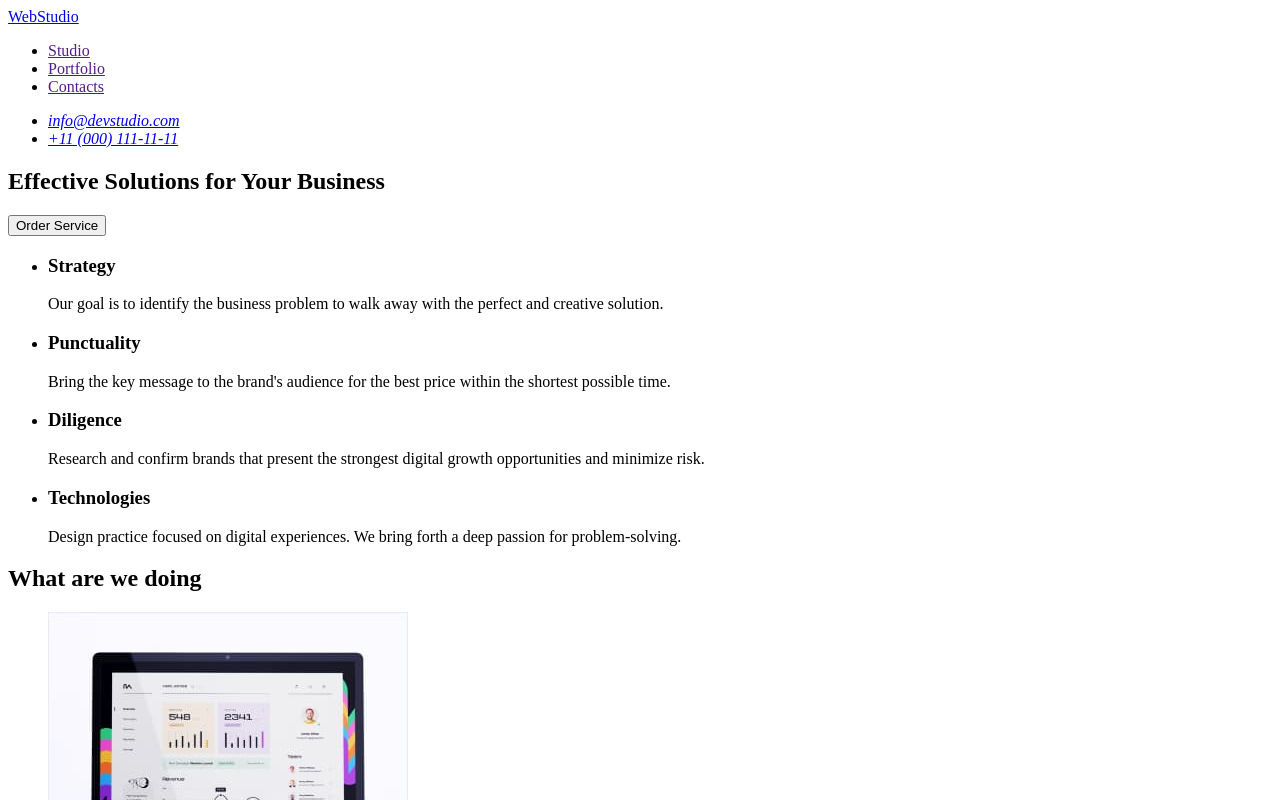
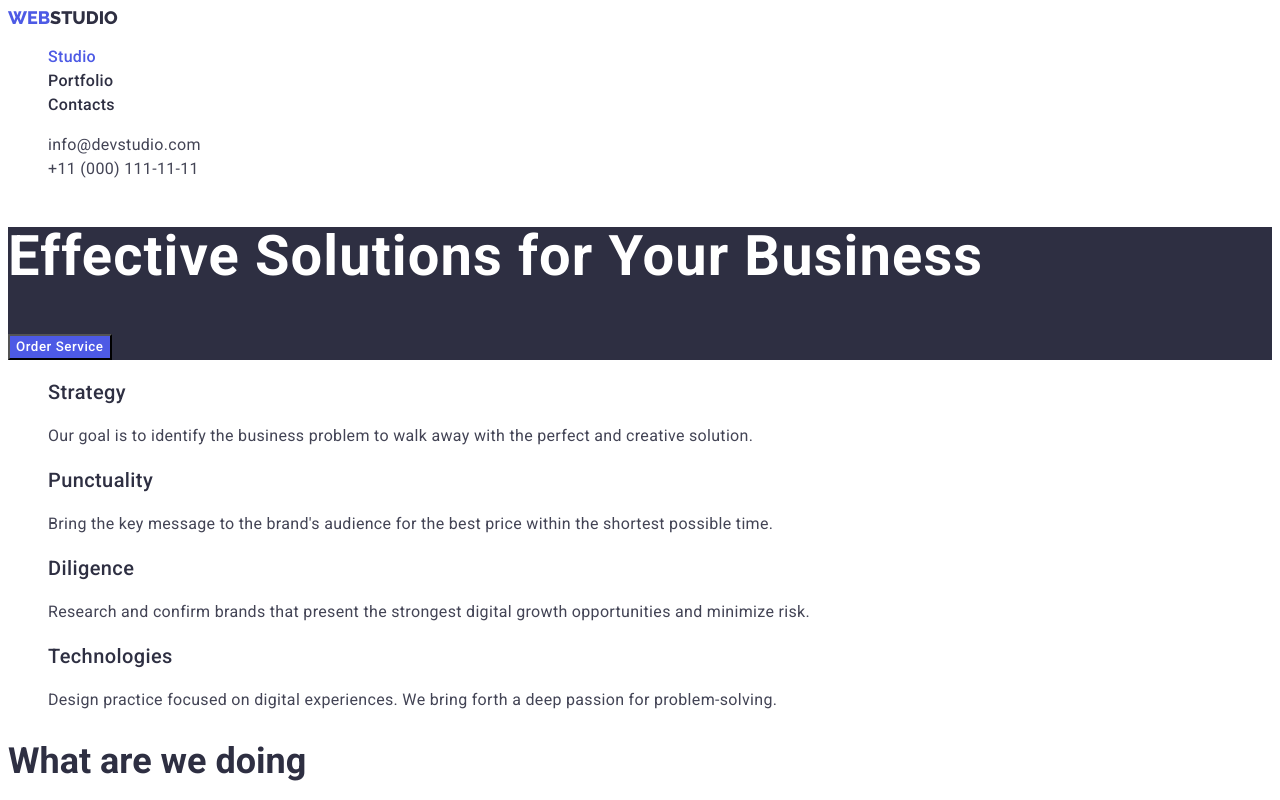
Before and after one commit to TataHubke/goit-markup-hw-02, a plain HTML site: page index.html in a window 1280 px wide. Shown: the top 800 px of the page. Drawn offline with Linux system fonts and the light colour scheme.

Commit message:
update index.html;portfolio;css

```diff
--- /dev/null
+++ b/css/styles.css
@@ -0,0 +1,136 @@
+:root {
+  --primary-color-text: #2e2f42;
+  --accent-color: #4d5ae5;
+  --accent-color-secondary: #f4f4fd;
+}
+body {
+  font-family: 'Roboto', sans-serif;
+  color: var(--primary-color-text);
+  font-size: 16px;
+}
+.list {
+  list-style: none;
+}
+.link {
+  text-decoration: none;
+}
+button {
+  font-family: inherit;
+  cursor: pointer;
+}
+.section-title {
+  font-weight: 700;
+  font-size: 36px;
+  line-height: 1.11;
+}
+
+/* --------Header-------- */
+.logo {
+  font-family: 'Raleway', sans-serif;
+  font-weight: 800;
+  font-size: 18px;
+  line-height: 1.16;
+  text-transform: uppercase;
+  color: var(--accent-color);
+}
+.logo-plus {
+  color: var(--primary-color-text);
+}
+
+.menu-link {
+  font-weight: 500;
+  line-height: 1.5;
+  letter-spacing: 0.02em;
+  color: var(--primary-color-text);
+}
+.menu-link:hover,
+.menu-link:focus {
+  color: var(--accent-color);
+}
+
+.mail-link,
+.phone-link {
+  font-weight: 400;
+  font-style: normal;
+  line-height: 1.5;
+  letter-spacing: 0.02em;
+  color: #434455;
+}
+.mail-link:hover,
+.mail-link:focus {
+  color: var(--accent-color);
+}
+.phone-link:hover,
+.phone-link:focus {
+  color: var(--accent-color);
+}
+.current {
+  color: var(--accent-color);
+}
+/* --------/Header-------- */
+
+/* ---------Hero-----------*/
+.hero {
+  background-color: var(--primary-color-text);
+}
+.hero-title {
+  font-weight: 700;
+  font-size: 56px;
+  line-height: 1.07;
+  letter-spacing: 0.02em;
+  color: #ffffff;
+}
+.modal-open-hero-button {
+  font-weight: 500;
+  line-height: 1.5;
+  letter-spacing: 0.04em;
+  color: #ffffff;
+  background-color: var(--accent-color);
+}
+.modal-open-hero-button:hover,
+.modal-open-hero-button:focus {
+  color: var(--accent-color);
+  background-color: var(--accent-color-secondary);
+}
+.hero-button {
+  font-weight: 500;
+  line-height: 1.5;
+  letter-spacing: 0.04em;
+  color: var(--accent-color);
+  background-color: var(--accent-color-secondary);
+}
+.hero-button:hover,
+.hero-button:focus {
+  color: var(--accent-color-secondary);
+  background-color: var(--accent-color);
+}
+/* --------/Hero---------- */
+
+/* --------SEction 1. 2. 3.------- */
+.title {
+  font-weight: 500;
+  font-size: 20px;
+  line-height: 1.2;
+  letter-spacing: 0.02em;
+  color: var(--primary-color-text);
+}
+.description {
+  line-height: 1.5;
+  letter-spacing: 0.02em;
+  color: #434455;
+}
+
+/* --------/SEction 1. 2. 3.------- */
+
+/* ---------Footer ----------*/
+.footer-style {
+  background-color: var(--primary-color-text);
+}
+.logo-plus-footer {
+  color: var(--accent-color-secondary);
+}
+.footer-desc {
+  color: var(--accent-color-secondary);
+}
+
+/* ---------/Footer ----------*/
--- a/index.html
+++ b/index.html
@@ -5,69 +5,101 @@
     <meta http-equiv="X-UA-Compatible" content="IE=edge" />
     <meta name="viewport" content="width=device-width, initial-scale=1.0" />
     <title>WEBSTUDIO</title>
+    <link rel="preconnect" href="https://fonts.googleapis.com" />
+    <link rel="preconnect" href="https://fonts.gstatic.com" crossorigin />
+    <link
+      href="https://fonts.googleapis.com/css2?family=Raleway:wght@800&family=Roboto:wght@400;500;700&display=swap"
+      rel="stylesheet"
+    />
+    <link rel="stylesheet" href="./css/styles.css" />
   </head>
+
   <body>
-    <header>
-      <nav>
-        <a href="./index.html">WebStudio</a>
+    <!-- Header -->
 
-        <ul>
-          <li><a href="">Studio</a></li>
-          <li><a href="">Portfolio</a></li>
-          <li><a href="">Contacts</a></li>
+    <header class="page-header">
+      <nav class="header-nav">
+        <a class="logo link" href="./index.html"
+          >Web<span class="logo-plus">Studio</span></a
+        >
+
+        <ul class="menu list">
+          <li class="menu-item">
+            <a class="menu-link link current" href="./index.html">Studio</a>
+          </li>
+          <li class="menu-item">
+            <a class="menu-link link" href="./portfolio.html">Portfolio</a>
+          </li>
+          <li class="menu-item">
+            <a class="menu-link link" href="">Contacts</a>
+          </li>
         </ul>
       </nav>
       <address>
-        <ul>
-          <li><a href="mailto:info@devstudio.com">info@devstudio.com</a></li>
-          <li><a href="tel:+110001111111">+11 (000) 111-11-11</a></li>
+        <ul class="menu-contact list">
+          <li>
+            <a class="mail-link link" href="mailto:info@devstudio.com"
+              >info@devstudio.com</a
+            >
+          </li>
+          <li>
+            <a class="phone-link link" href="tel:+110001111111"
+              >+11 (000) 111-11-11</a
+            >
+          </li>
         </ul>
       </address>
     </header>
 
     <main>
-      <section>
-        <h1>Effective Solutions for Your Business</h1>
-        <button type="button">Order Service</button>
+      <!-- Hero -->
+      <section class="hero">
+        <h1 class="hero-title">Effective Solutions for Your Business</h1>
+        <button class="modal-open-hero-button" type="button">
+          Order Service
+        </button>
       </section>
+
+      <!-- Section 1 -->
 
       <section>
         <h2 hidden>heading</h2>
-        <ul>
+        <ul class="list">
           <li>
-            <h3>Strategy</h3>
-            <p>
+            <h3 class="title">Strategy</h3>
+            <p class="description">
               Our goal is to identify the business problem to walk away with the
               perfect and creative solution.
             </p>
           </li>
           <li>
-            <h3>Punctuality</h3>
-            <p>
+            <h3 class="title">Punctuality</h3>
+            <p class="description">
               Bring the key message to the brand's audience for the best price
               within the shortest possible time.
             </p>
           </li>
           <li>
-            <h3>Diligence</h3>
-            <p>
+            <h3 class="title">Diligence</h3>
+            <p class="description">
               Research and confirm brands that present the strongest digital
               growth opportunities and minimize risk.
             </p>
           </li>
           <li>
-            <h3>Technologies</h3>
-            <p>
+            <h3 class="title">Technologies</h3>
+            <p class="description">
               Design practice focused on digital experiences. We bring forth a
               deep passion for problem-solving.
             </p>
           </li>
         </ul>
       </section>
+      <!-- Seection 2 -->
 
       <section>
-        <h2>What are we doing</h2>
-        <ul>
+        <h2 class="section-title">What are we doing</h2>
+        <ul class="list">
           <li>
             <img
               src="./images/our-work/com.jpg"
@@ -94,10 +126,11 @@
           </li>
         </ul>
       </section>
+      <!-- Section 3 -->
 
       <section>
-        <h2>Our Team</h2>
-        <ul>
+        <h2 class="section-title">Our Team</h2>
+        <ul class="list">
           <li>
             <img
               src="./images/our-team/mark-guerrero.jpg"
@@ -105,8 +138,8 @@
               width="264"
               height="260"
             />
-            <h3>Mark Guerrero</h3>
-            <p>Product Designer</p>
+            <h3 class="title">Mark Guerrero</h3>
+            <p class="description">Product Designer</p>
           </li>
           <li>
             <img
@@ -115,8 +148,8 @@
               width="264"
               height="260"
             />
-            <h3>Tom Ford</h3>
-            <p>Frontend Developer</p>
+            <h3 class="title">Tom Ford</h3>
+            <p class="description">Frontend Developer</p>
           </li>
           <li>
             <img
@@ -125,8 +158,8 @@
               width="264"
               height="260"
             />
-            <h3>Camila Garcia</h3>
-            <p>Marketing</p>
+            <h3 class="title">Camila Garcia</h3>
+            <p class="description">Marketing</p>
           </li>
           <li>
             <img
@@ -136,16 +169,19 @@
               height="260"
             />
 
-            <h3>Daniel Wilson</h3>
-            <p>UI Designer</p>
+            <h3 class="title">Daniel Wilson</h3>
+            <p class="description">UI Designer</p>
           </li>
         </ul>
       </section>
     </main>
+    <!-- Footer -->
 
-    <footer>
-      <a href="./index.html">WebStudio</a>
-      <p>
+    <footer class="footer-style">
+      <a class="logo link" href="./index.html"
+        >Web<span class="logo-plus-footer">Studio</span></a
+      >
+      <p class="description footer-desc">
         Increase the flow of customers and sales for your business with digital
         marketing & growth solutions.
       </p>
```
Also changed, not shown: portfolio.html (added, +188 -0 lines), images/cards/card1.jpg (added), images/cards/card2.jpg (added), images/cards/card3.jpg (added), images/cards/card4.jpg (added), images/cards/card5.jpg (added), images/cards/card6.jpg (added), images/cards/card7.jpg (added), images/cards/card8.jpg (added), images/cards/card9.jpg (added), 4 other files.
